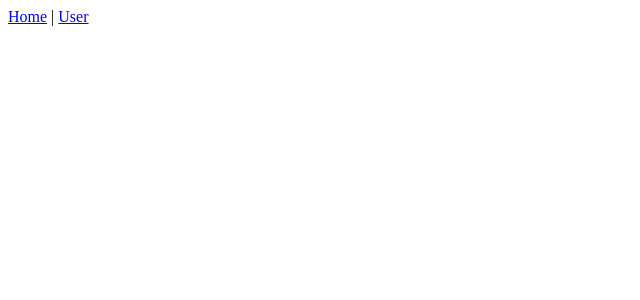
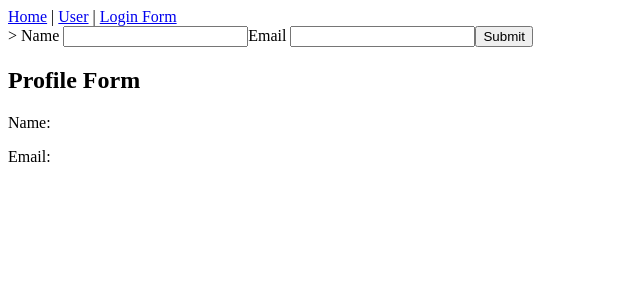
Before and after one commit to gen0sect/angular-test, an Angular app: page /loginform in a window 1280 px wide. Before the commit this address led to /. Shown: the top 300 px of the page, without its empty margins (0-640 px from the left). Built offline with nearby package versions, Linux system fonts and the light colour scheme.

Commit message:
tested angular reactive forms

```diff
--- a/src/app/app.component.ts
+++ b/src/app/app.component.ts
@@ -8,6 +8,8 @@
       <a routerLink="/">Home</a>
       |
       <a routerLink="/user">User</a>
+      |
+      <a routerLink="/loginform"> Login Form</a>
     </nav>
     <router-outlet/>
   `,
--- a/src/app/app.routes.ts
+++ b/src/app/app.routes.ts
@@ -1,6 +1,7 @@
 import { Routes } from '@angular/router';
 import { HomeComponent } from './home/home.component';
 import { UserComponent } from './user/user.component';
+import { LoginComponent } from './user/login.component';
 
 export const routes: Routes = [
     {
@@ -12,5 +13,10 @@
         path:'user',
         title: 'App User Page',
         component: UserComponent
+    },
+    {
+        path:'loginform',
+        title: 'App Login Form',
+        component: LoginComponent
     }
 ];
--- /dev/null
+++ b/src/app/user/login.component.ts
@@ -0,0 +1,35 @@
+import { Component } from "@angular/core";
+import { ReactiveFormsModule, FormControl, FormGroup } from "@angular/forms";
+
+@Component({
+    selector: "login-form",
+    template: `
+    <form [formGroup]="profileForm" (ngSubmit)="handleSubmit()">>
+      <label>Name
+        <input type="text" formControlName="name" />
+      </label>
+      <label>Email
+        <input type="email" formControlName="email" />
+      </label>
+      <button type="submit">Submit</button>
+    </form>
+
+    <div>
+        <h2>Profile Form</h2>
+        <p>Name: {{ profileForm.value.name }}</p>
+        <p>Email: {{ profileForm.value.email }}</p>
+    </div>
+    `,
+    imports: [ReactiveFormsModule]
+})
+
+export class LoginComponent{
+    profileForm= new FormGroup({
+        name: new FormControl(''),
+        email: new FormControl('')
+    });
+
+    handleSubmit(){
+        alert('Profile Form submitted: ' + this.profileForm.value.name + '|' + this.profileForm.value.email);
+    }
+}
```
